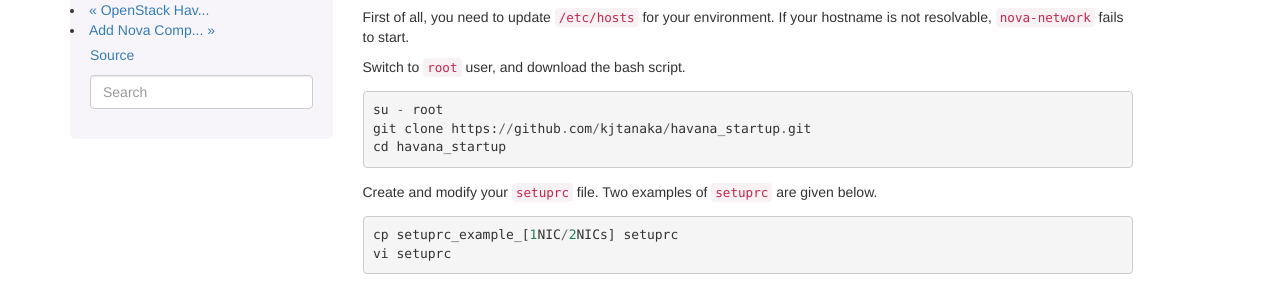
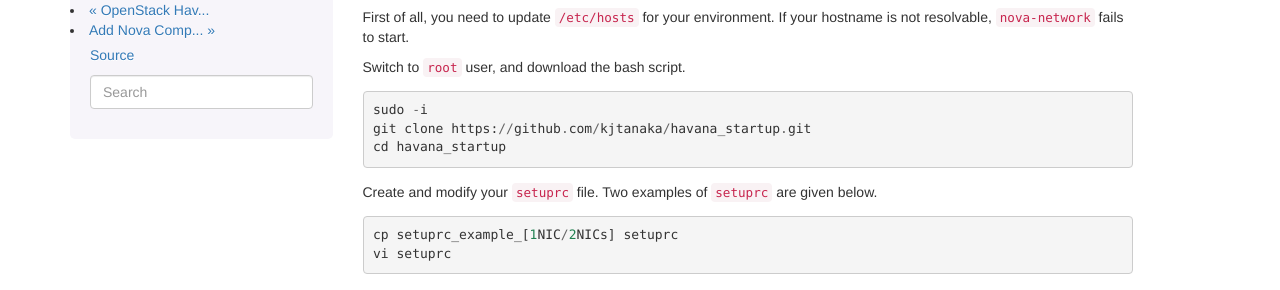
Before and after one commit to kojiwell/deploy_havana, a Sphinx documentation site: the page built from doc/all_in_one.rst, in a window 1280 px wide and 900 px high, scrolled down 404 px. Shown: the part 158-448 px from the top of the window. Built offline with Sphinx 7.4.7, drawn with Linux system fonts in a browser that asks for light colours.

Commit message:
update build_all_in_one.sh

```diff
--- a/doc/all_in_one.rst
+++ b/doc/all_in_one.rst
@@ -37,7 +37,7 @@
 
 Switch to ``root`` user, and download the bash script. ::
 
-   su - root
+   sudo -i
    git clone https://github.com/kjtanaka/havana_startup.git
    cd havana_startup
 
```
Also changed, not shown: 1 other file.
